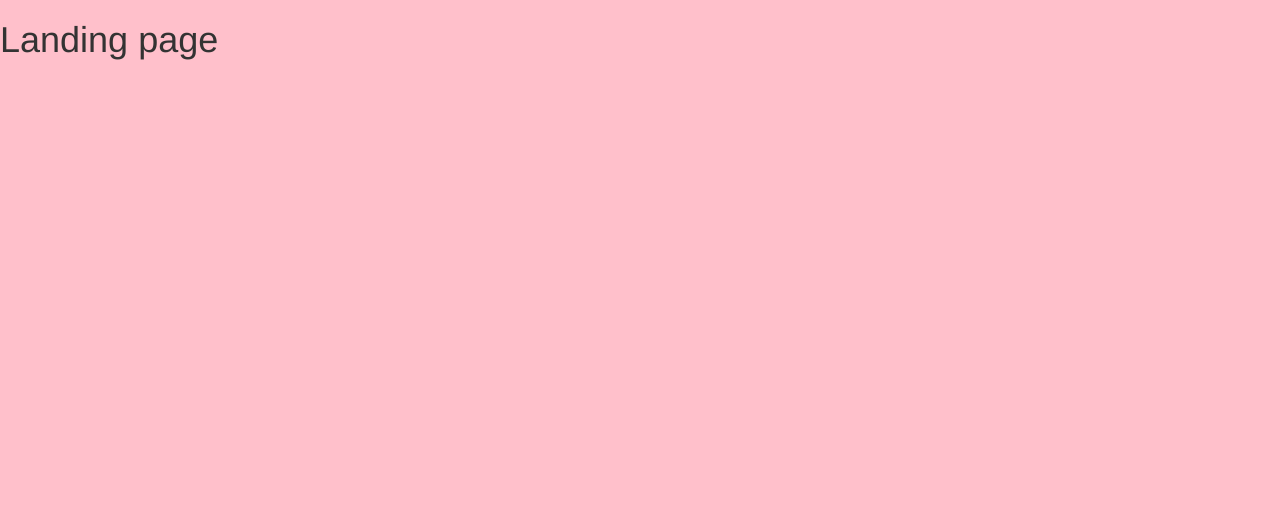
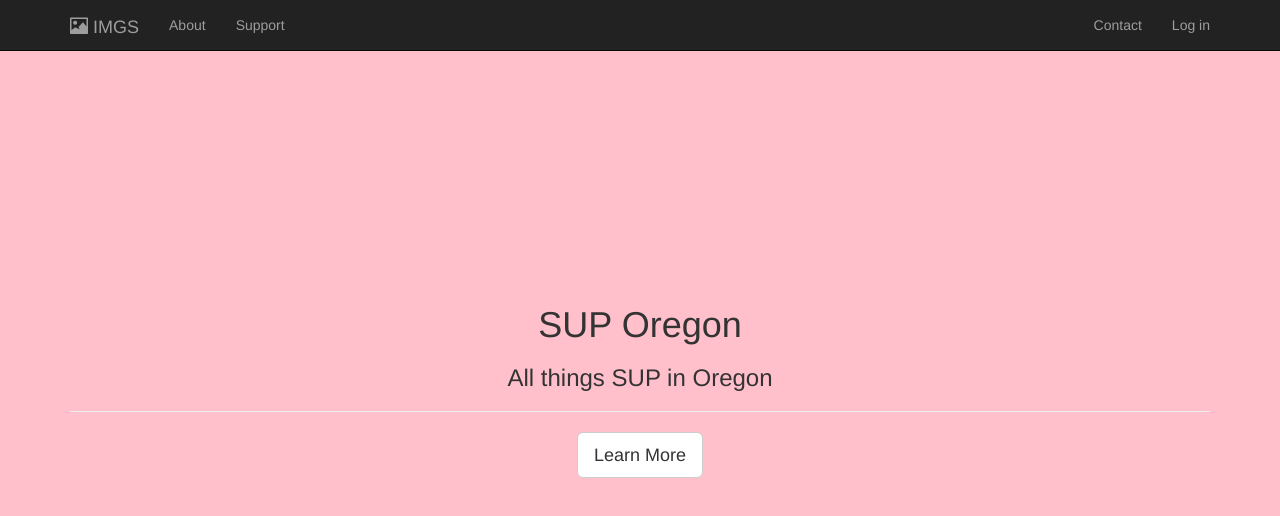
Before and after one commit to webbjordy/landing-page, a plain HTML site: page index.html in a window 1280 px wide. Drawn offline with nearby package versions, Linux system fonts and the light colour scheme.

Commit message:
add nav and button

```diff
--- a/index.html
+++ b/index.html
@@ -1,14 +1,56 @@
 <!DOCTYPE html>
 <html>
 <head>
-	<title>Landing Page</title>
-	<link href="https://maxcdn.bootstrapcdn.com/bootstrap/3.3.7/css/bootstrap.min.css" rel="stylesheet" integrity="sha384-BVYiiSIFeK1dGmJRAkycuHAHRg32OmUcww7on3RYdg4Va+PmSTsz/K68vbdEjh4u" crossorigin="anonymous">
-	<link rel="stylesheet" type="text/css" href="landing.css">
-	<link href="https://maxcdn.bootstrapcdn.com/font-awesome/4.7.0/css/font-awesome.min.css" rel="stylesheet" integrity="sha384-wvfXpqpZZVQGK6TAh5PVlGOfQNHSoD2xbE+QkPxCAFlNEevoEH3Sl0sibVcOQVnN" crossorigin="anonymous">
+		<title>Landing Page</title>
+
+		<link href="https://maxcdn.bootstrapcdn.com/bootstrap/3.3.7/css/bootstrap.min.css" rel="stylesheet" integrity="sha384-BVYiiSIFeK1dGmJRAkycuHAHRg32OmUcww7on3RYdg4Va+PmSTsz/K68vbdEjh4u" crossorigin="anonymous">
+		<link rel="stylesheet" type="text/css" href="landing.css">
+		<link href="https://maxcdn.bootstrapcdn.com/font-awesome/4.7.0/css/font-awesome.min.css" rel="stylesheet" integrity="sha384-wvfXpqpZZVQGK6TAh5PVlGOfQNHSoD2xbE+QkPxCAFlNEevoEH3Sl0sibVcOQVnN" crossorigin="anonymous">
 </head>
+
 <body>
 
-<h1>Landing page</h1>
+<nav class="navbar navbar-inverse navbar-fixed-top">
+    <div class="container">
+      <div class="navbar-header">
+        <button type="button" class="navbar-toggle collapsed" data-toggle="collapse" data-target="#bs-nav" aria-expanded="false">
+        <span class="sr-only">Toggle navigation</span>
+        <span class="icon-bar"></span>
+        <span class="icon-bar"></span>
+        <span class="icon-bar"></span>
+      </button>
+        <a href="#" class="navbar-brand"><span class="glyphicon glyphicon-picture" aria-hidden="true"></span> IMGS</a>
+      </div>
+      <div class="collapse navbar-collapse" id="bs-nav">
+        <ul class="nav navbar-nav">
+        <li><a href="#">About</a></li>
+        <li><a href="#">Support</a></li>
+        </ul>
+        <ul class="nav navbar-nav navbar-right">
+        <li><a href="#">Contact</a></li>
+        <li><a href="#">Log in</a></li>
+        </ul>
+      </div>
+    </div>
+  </nav>
+
+<div class="container">
+	<div class="row">
+		<div class="col-lg-12">
+			<div id="content">
+				<h1>SUP Oregon</h1>
+				<h3>All things SUP in Oregon</h3>
+				<hr>
+				<button class="btn btn-default btn-lg">Learn More</button>
+			</div>
+		</div>
+	</div>
+</div>
+
+
+<script src="https://maxcdn.bootstrapcdn.com/bootstrap/3.3.7/js/bootstrap.min.js" integrity="sha384-Tc5IQib027qvyjSMfHjOMaLkfuWVxZxUPnCJA7l2mCWNIpG9mGCD8wGNIcPD7Txa" crossorigin="anonymous"></script>
+
+<script src="https://maxcdn.bootstrapcdn.com/bootstrap/3.3.7/js/bootstrap.min.js" integrity="sha384-Tc5IQib027qvyjSMfHjOMaLkfuWVxZxUPnCJA7l2mCWNIpG9mGCD8wGNIcPD7Txa" crossorigin="anonymous"></script>
 
 </body>
 </html>
--- a/landing.css
+++ b/landing.css
@@ -1,3 +1,8 @@
 body {
 	background: pink;
 }
+
+#content {
+	text-align: center;
+	padding-top: 25%;
+}
```
